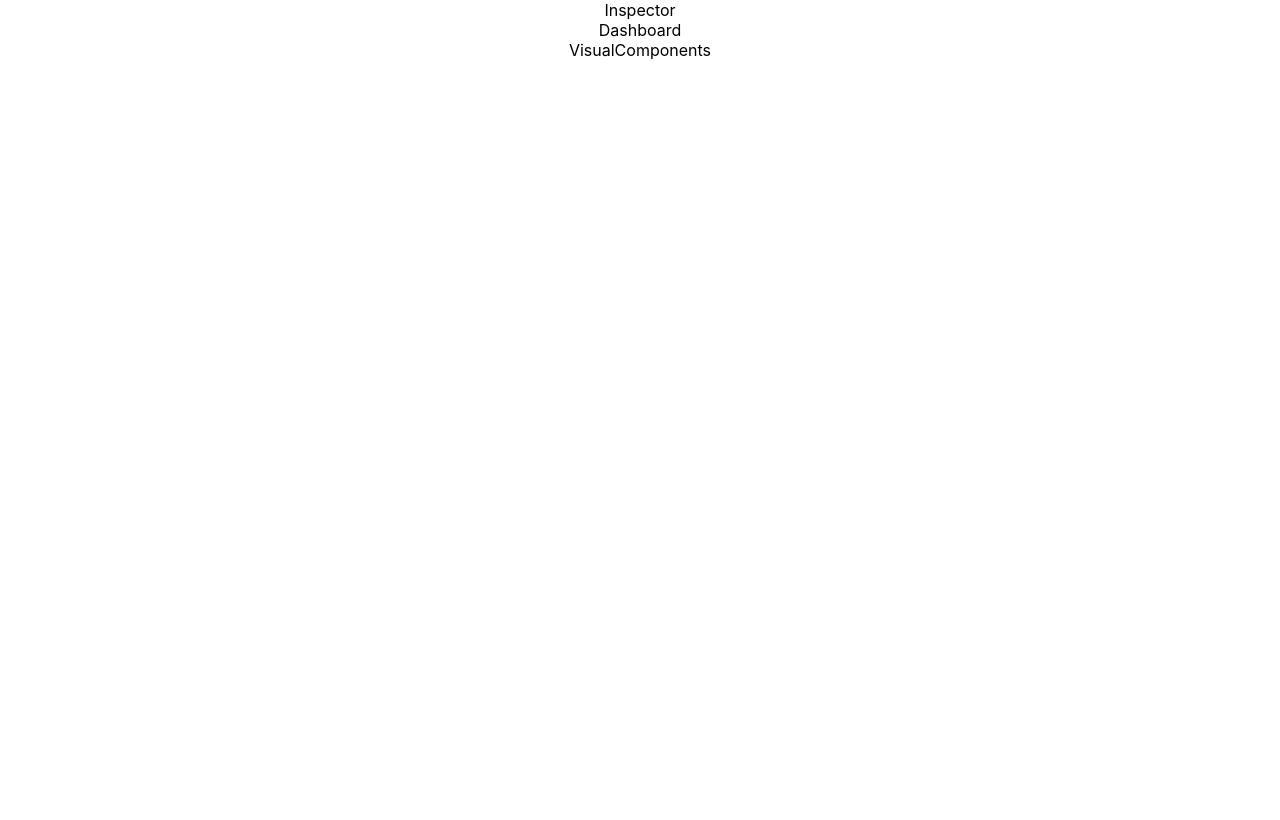
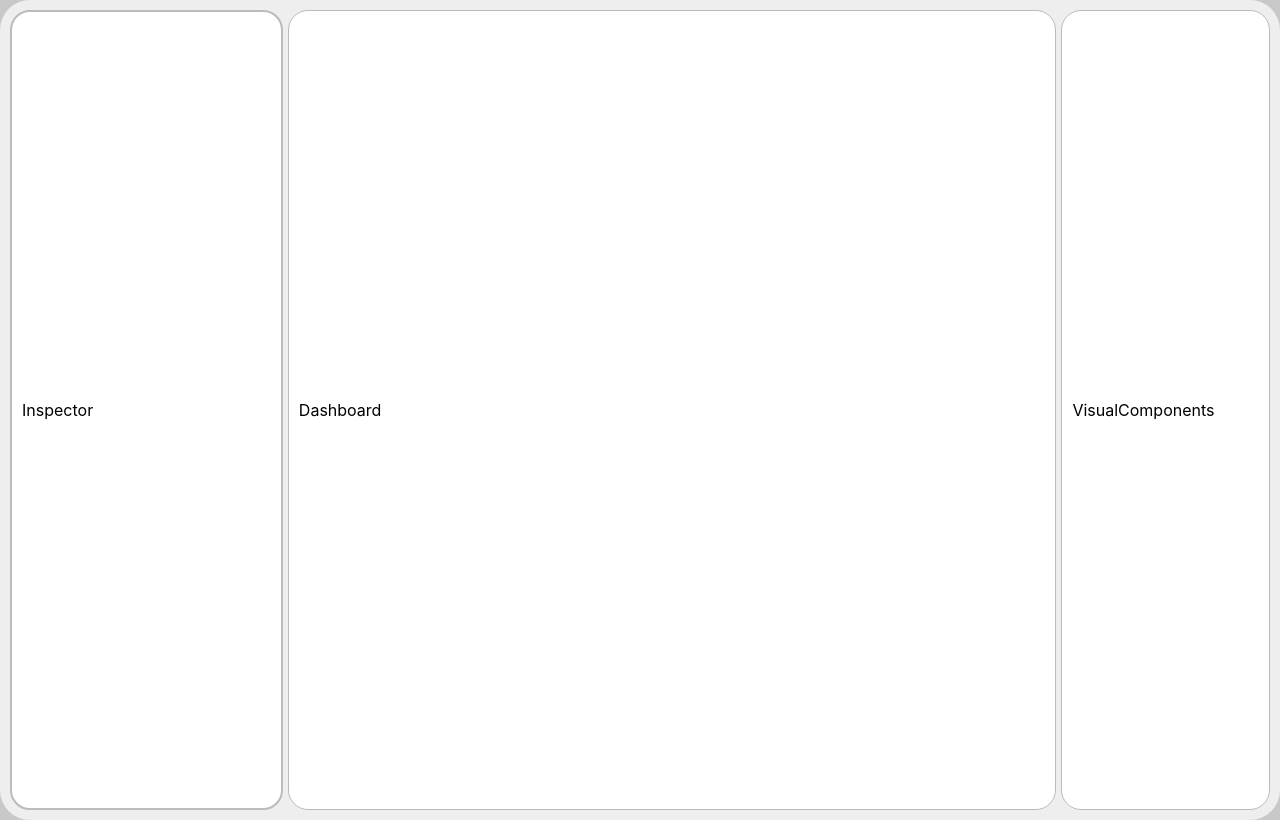
Before and after one commit to somayehdodangeh/RNS-Task, a React (Create React App) app: page / in a window 1280 px wide. Built offline with nearby package versions, Linux system fonts and the light colour scheme.

Commit message:
components are set

```diff
--- a/src/App.css
+++ b/src/App.css
@@ -1,5 +1,9 @@
+* {
+  margin-top: 0;
+}
 .App {
   text-align: center;
+  background-color: rgb(202, 199, 199);
 }
 
 .App-logo {
--- a/src/components/Dashboard/Dashboard.css
+++ b/src/components/Dashboard/Dashboard.css
@@ -0,0 +1,11 @@
+.dashboard {
+  background-color: white;
+  display: flex;
+  padding: 10px;
+  width: 60%;
+  margin: 0;
+  border-radius: 20px;
+  align-items: center;
+  border: 1px solid rgb(187, 187, 187);
+  margin-left: 5px;
+}
--- a/src/components/Dashboard/Dashboard.js
+++ b/src/components/Dashboard/Dashboard.js
@@ -1,7 +1,8 @@
 import React from "react";
+import "./Dashboard.css";
 
 const Dashboard = () => {
-  return <div>Dashboard</div>;
+  return <div className="dashboard">Dashboard</div>;
 };
 
 export default Dashboard;
--- a/src/components/Inspector/Inspector.css
+++ b/src/components/Inspector/Inspector.css
@@ -0,0 +1,10 @@
+.Inspector {
+  background-color: white;
+  display: flex;
+  padding: 10px;
+  width: 20%;
+  margin: 0;
+  border-radius: 20px;
+  align-items: center;
+  border: 2px solid rgb(187, 187, 187);
+}
--- a/src/components/Inspector/Inspector.js
+++ b/src/components/Inspector/Inspector.js
@@ -1,7 +1,8 @@
 import React from "react";
+import "./Inspector.css";
 
 const Inspector = () => {
-  return <div>Inspector</div>;
+  return <div className="Inspector">Inspector</div>;
 };
 
 export default Inspector;
--- a/src/components/Panel/Panel.css
+++ b/src/components/Panel/Panel.css
@@ -0,0 +1,9 @@
+.panel {
+  background-color: #eee;
+  height: 100vh;
+
+  padding: 10px;
+  border-radius: 30px;
+  display: flex;
+  flex-direction: row;
+}
--- a/src/components/Panel/Panel.js
+++ b/src/components/Panel/Panel.js
@@ -2,14 +2,15 @@ import React from "react";
 import Dashboard from "../Dashboard/Dashboard";
 import VisualComponents from "../VisualComponents/VisualComponents";
 import Inspector from "../Inspector/Inspector";
+import "./Panel.css";
 
 const Panel = () => {
   return (
-    <>
+    <div className="panel">
       <Inspector />
       <Dashboard />
       <VisualComponents />
-    </>
+    </div>
   );
 };
 
--- a/src/components/VisualComponents/VisualComponents.css
+++ b/src/components/VisualComponents/VisualComponents.css
@@ -0,0 +1,11 @@
+.visualComponents {
+  background-color: white;
+  display: flex;
+  padding: 10px;
+  width: 15%;
+  margin: 0;
+  border-radius: 20px;
+  align-items: center;
+  border: 1px solid rgb(187, 187, 187);
+  margin-left: 5px;
+}
--- a/src/components/VisualComponents/VisualComponents.js
+++ b/src/components/VisualComponents/VisualComponents.js
@@ -1,7 +1,8 @@
 import React from "react";
+import "./VisualComponents.css";
 
 const VisualComponents = () => {
-  return <div>VisualComponents</div>;
+  return <div className="visualComponents">VisualComponents</div>;
 };
 
 export default VisualComponents;
```
